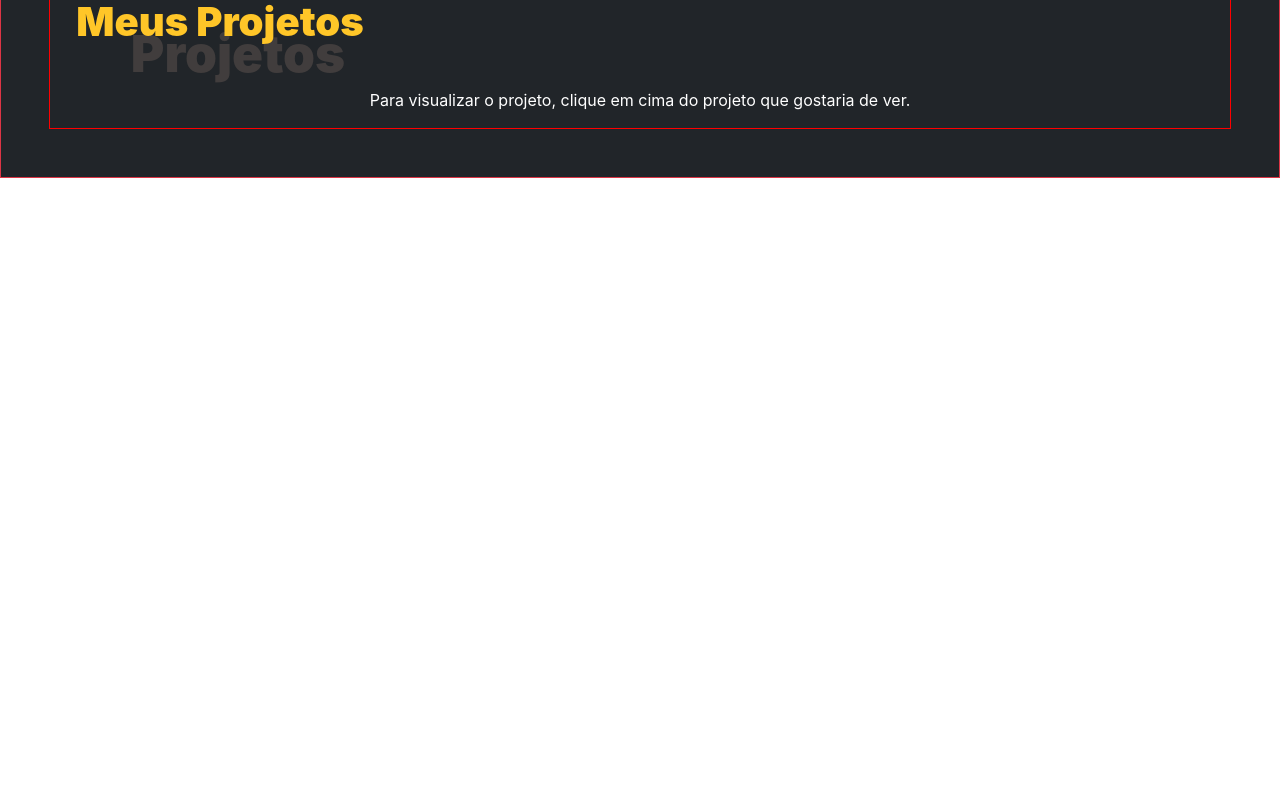
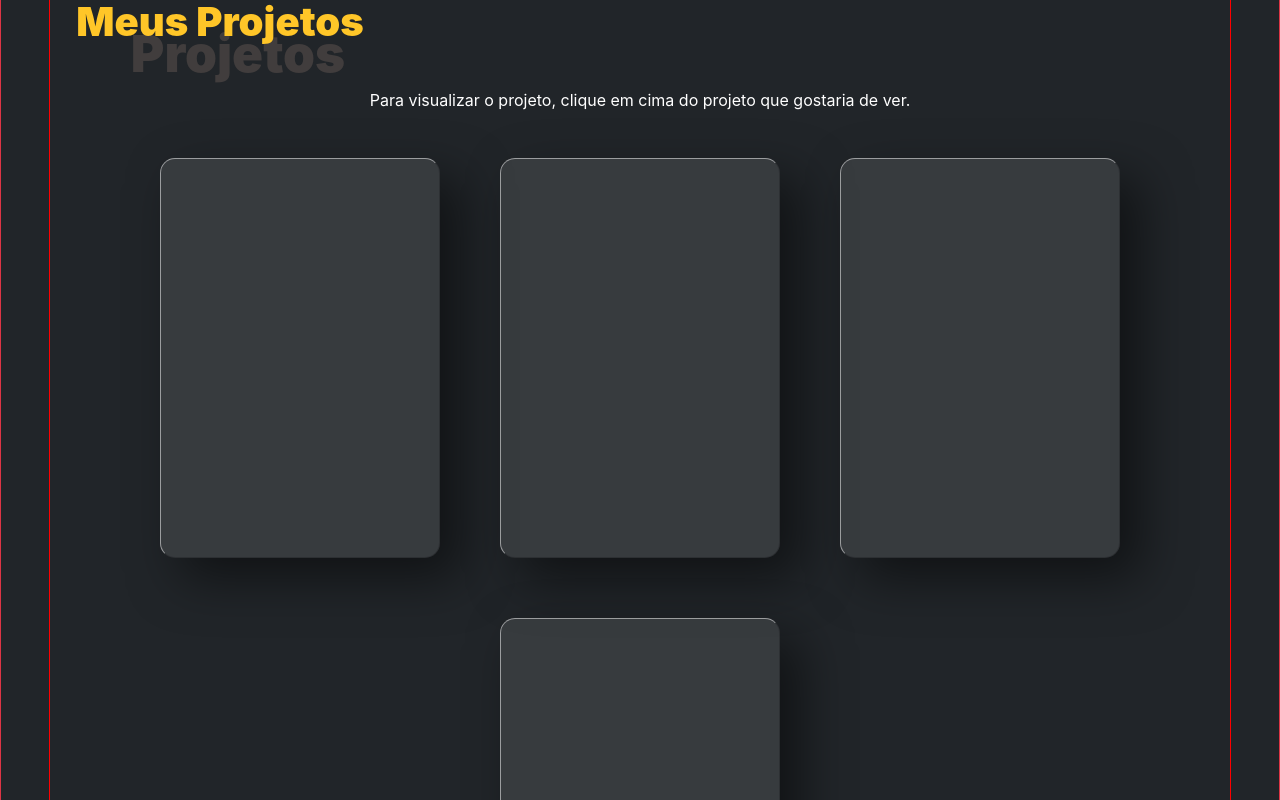
Before and after one commit to GustavoSFer/Portfolio-Gustavo-Fernandes, a React (Create React App) app: page / in a window 1280 px wide. Shown: the part 1440-2240 px from the top of the page. Before the commit the page ends 1618 px from the top, so only its background shows below. Built offline with nearby package versions, Linux system fonts and the light colour scheme.

Commit message:
Feat: Criando o card para inserir os projetos nele

```diff
--- /dev/null
+++ b/src/Components/CardProject.jsx
@@ -0,0 +1,16 @@
+import React from 'react';
+import '../Style/CardProject.css';
+
+function CardProject() {
+  return (
+    <a href="#1" className="card">
+      <div className="content">
+        <h2>01</h2>
+        <h3>Card 01</h3>
+        <p>projeto 1</p>
+      </div>
+    </a>
+  );
+}
+
+export default CardProject;
--- a/src/Pages/Projetos.jsx
+++ b/src/Pages/Projetos.jsx
@@ -1,4 +1,5 @@
 import React from 'react';
+import CardProject from '../Components/CardProject';
 import '../Style/Projetos.css';
 
 function Projetos() {
@@ -10,6 +11,13 @@ function Projetos() {
       </div>
       <div className="margin-txt">
         <p>Para visualizar o projeto, clique em cima do projeto que gostaria de ver.</p>
+
+        <div className="conatiner-project">
+          <CardProject />
+          <CardProject />
+          <CardProject />
+          <CardProject />
+        </div>
       </div>
     </div>
   );
--- /dev/null
+++ b/src/Style/CardProject.css
@@ -0,0 +1,79 @@
+.conatiner-project {
+  position: relative;
+  display: flex;
+  justify-content: center;
+  align-items: center;
+  max-width: 1200px;
+  flex-wrap: wrap;
+  z-index: 1;
+}
+
+.conatiner-project .card {
+  width: 280px;
+  height: 400px;
+  margin: 30px;
+  box-shadow: 20px 20px 50px rgba(0, 0, 0, 0.5);
+  border-radius: 15px;
+  background-color: rgba(255, 255, 255, 0.1);
+  overflow: hidden;
+  display: flex;
+  justify-content: center;
+  align-items: center;
+  border-top: 1px solid rgba(255, 255, 255, 0.5);
+  border-left: 1px solid rgba(255, 255, 255, 0.5);
+}
+
+.conatiner-project .card .content {
+  padding: 20px;
+  text-align: center;
+  transform: translateY(100px);
+  opacity: 0;
+  transition: 0.5s;
+}
+
+.conatiner-project .card:hover .content {
+  transform: translateY(0px);
+  opacity: 1;
+}
+
+.conatiner-project .card .content h2 {
+  position: absolute;
+  top: -80px;
+  right: 30px;
+  font-size: 8em;
+  color: rgba(255, 255, 255, 0.04);
+  pointer-events: none;
+}
+
+.conatiner-project .card .content h3 {
+  font-size: 1.8em;
+  color: white;
+  z-index: 1;
+}
+
+.conatiner-project .card .content p {
+  font-size: 1em;
+  color: white;
+  font-weight: 300;
+}
+
+
+@media only screen and (max-width: 650px) {
+  .conatiner-project .card {
+    width: 100px;
+    height: 135px;
+    margin: 20px;
+  }
+  .conatiner-project .card .content h2 {
+    display: none;
+  }
+
+  .conatiner-project .card .content h3 {
+    font-size: 1em;
+  }
+
+  .conatiner-project .card .content p {
+    font-size: 0.9em;
+    font-weight: 300;
+  }
+}
```
